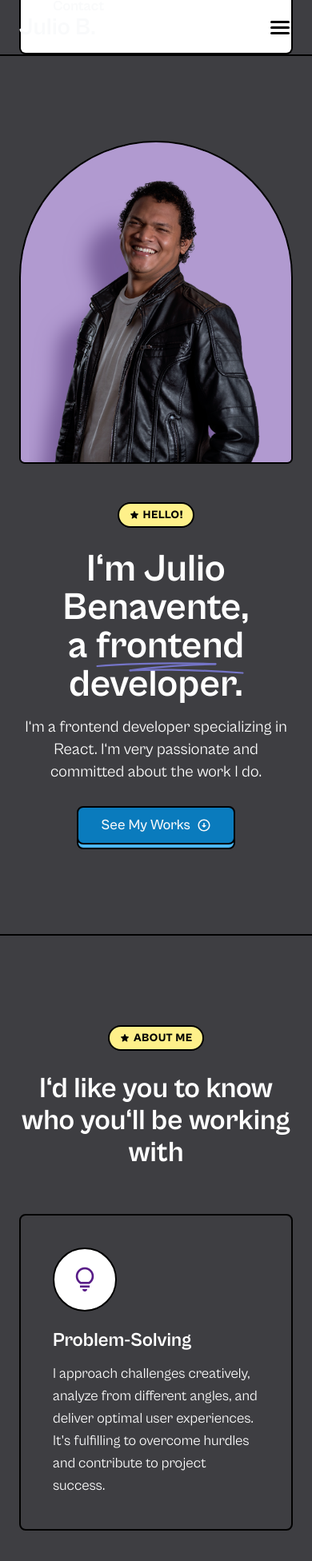
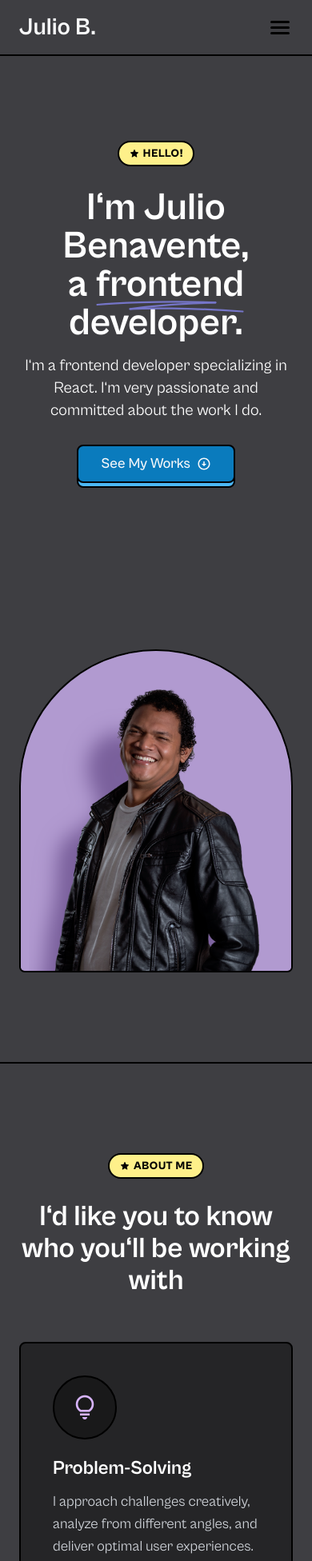
Before and after one commit to julio-benavente/portfolio, a Next.js app: page / in a window 390 px wide. Shown: the top 1952 px of the page at 80% size. Built offline with nearby package versions, Linux system fonts and the light colour scheme.

Commit message:
change of color for website

```diff
--- a/src/app/home/Contact/index.tsx
+++ b/src/app/home/Contact/index.tsx
@@ -59,10 +59,10 @@ const Contact = () => {
   };
 
   return (
-    <div id="contact" className="relative py-40 border-base-b">
+    <div id="contact" className="relative border-base-b bg-primary-bg">
       {/* <div cl/assName={cls("absolute top-0 left-0 w-full h-80 bg-white border-base border-t-0 border-x-0")}></div> */}
-      <div className={cls("relative container py-0 z-10", "lg:max-w-5xl lg:mx-auto")}>
-        <div className="p-10 border-base rounded-lg bg-primary-bg/60">
+      <div className={cls("relative container z-10", "lg:max-w-5xl lg:mx-auto")}>
+        <div className="p-10 border-base rounded-lg bg-primary-bg-700">
           <div className="flex flex-col items-center mb-12">
             <C.Badge className="mb-7">Contact</C.Badge>
 
--- a/src/app/home/Experience/Testimonials.tsx
+++ b/src/app/home/Experience/Testimonials.tsx
@@ -29,7 +29,7 @@ const Testimonials = () => {
   return (
     <div
       className={cls(
-        "relative py-12 px-8 border-base rounded-lg mx-2 mt-17 bg-white",
+        "relative py-12 px-8 border-base rounded-lg mx-2 mt-17 bg-primary-bg-700",
         "xs:bottom-0 xs:left-0 xs:mx-10 xs:z-10",
         "md:py-16 md:px-24 md:left-[0%] md:right-[0%] md:max-w-2xl md:mx-auto"
       )}
--- a/src/app/home/Experience/Timeline.tsx
+++ b/src/app/home/Experience/Timeline.tsx
@@ -27,7 +27,15 @@ const TimelineItem = (props: TimelineItemType) => {
     <div className={cls("relative group border-l-2 border-black pl-6", "md:ml-52")}>
       <div
         className={cls(
-          "absolute w-5 aspect-square border-2 rounded-full border-black top-0 left-0 translate-x-[calc(-50%-1px)] bg-primary-200"
+          "absolute w-5 aspect-square border-2 rounded-full border-black top-0 left-0 translate-x-[calc(-50%-1px)] bg-primary-200",
+          [
+            "group-[:nth-child(1)]:bg-primary-200",
+            "group-[:nth-child(2)]:bg-primary-300",
+            "group-[:nth-child(3)]:bg-primary-400",
+            "group-[:nth-child(4)]:bg-primary-500",
+            "group-[:nth-child(5)]:bg-primary-600",
+            "group-[:nth-child(6)]:bg-primary-700",
+          ]
         )}
       ></div>
       <p className={cls("uppercase font-bold mb-2", "md:absolute md:top-0 md:-left-6 md:-translate-x-full")}>
--- a/src/app/home/Experience/index.tsx
+++ b/src/app/home/Experience/index.tsx
@@ -12,7 +12,7 @@ import Testimonials from "./Testimonials";
 const index = () => {
   return (
     <div id="experience" className="bg-primary-bg relative z-10 border-base-b">
-      <div className={cls("container relative", "xs:pb-72")}>
+      <div className={cls("container relative")}>
         <div className="grid grid-flow-row gap-24">
           <PersonalImage />
           <div className={cls("grid grid-flow-row gap-y-24", "lg:grid-flow-col lg:gap-0 lg:grid-cols-12")}>
--- a/src/app/home/Hero/index.tsx
+++ b/src/app/home/Hero/index.tsx
@@ -17,8 +17,8 @@ const Hero = () => {
     <div id="home" className="bg-primary-bg border-b-2 border-black overflow-hidden">
       <div className="container pt-44">
         <div className={cls("flex flex-col gap-y-12", "lg:grid lg:grid-cols-12")}>
+          <HeadlineSide />
           <HeroImageSide />
-          <HeadlineSide />
         </div>
       </div>
     </div>
@@ -31,8 +31,8 @@ const HeadlineSide = () => {
   return (
     <div
       className={cls(
-        "flex flex-col items-center",
-        "lg:items-start lg:justify-center lg:col-start-1 lg:col-span-6 lg:order-1"
+        "flex flex-col items-center mb-40",
+        "lg:items-start lg:justify-center lg:col-start-1 lg:col-span-6 lg:mb-0"
       )}
     >
       <C.Badge className="mb-7">Hello!</C.Badge>
@@ -74,7 +74,7 @@ const HeadlineSide = () => {
 
 const HeroImageSide = () => {
   return (
-    <div className={cls("relative max-w-md mx-auto", "lg:col-start-7 col-span-6 lg:order-2")}>
+    <div className={cls("relative max-w-md mx-auto", "lg:col-start-7 col-span-6")}>
       {/* <div
         className={cls(
           "hidden",
--- a/src/app/home/SoftSkills/index.tsx
+++ b/src/app/home/SoftSkills/index.tsx
@@ -87,7 +87,7 @@ const SkillItem = (props: (typeof skillsList)[number]) => {
   return (
     <div
       className={cls(
-        "p-10 border-base rounded-lg grid grid-flow-row gap-5",
+        "p-10 border-base rounded-lg grid grid-flow-row gap-5 bg-primary-bg-700",
         // { "bg-purple-50": props.color === "purple" },
         // { "bg-green-50": props.color === "green" },
         // { "bg-pink-50": props.color === "pink" },
@@ -98,23 +98,23 @@ const SkillItem = (props: (typeof skillsList)[number]) => {
     >
       <div
         className={cls(
-          "w-20 aspect-square rounded-full border-base grid place-items-center bg-white",
+          "w-20 aspect-square rounded-full border-base grid place-items-center bg-primary-bg-800",
           "xs:justify-self-start"
         )}
       >
         {props.icon(
           cls(
             "text-4xl",
-            { "text-purple-900": props.color === "purple" },
-            { "text-green-900": props.color === "green" },
-            { "text-pink-900": props.color === "pink" },
-            { "text-blue-900": props.color === "blue" }
+            { "text-purple-300": props.color === "purple" },
+            { "text-green-300": props.color === "green" },
+            { "text-pink-300": props.color === "pink" },
+            { "text-blue-300": props.color === "blue" }
           )
         )}
       </div>
       <div>
         <h3 className="text-2xl font-bold mb-3">{props.title}</h3>
-        <p className="text-lg">{props.content}</p>
+        <p className="text-lg text-gray-300">{props.content}</p>
       </div>
     </div>
   );
--- a/src/components/Navbar/index.tsx
+++ b/src/components/Navbar/index.tsx
@@ -115,8 +115,12 @@ const SmallScreenNavbar = () => {
   });
 
   return (
-    <div className={cls("z-50 fixed top-0 w-full border-base border-t-0 border-x-0", "lg:hidden")}>
-      <div className={cls("container py-4 flex flex-column items-center justify-between  z-50")}>
+    <div className={cls("z-50 fixed top-0 w-full", "lg:hidden")}>
+      <div
+        className={cls(
+          "container py-4 flex flex-column items-center justify-between relative z-[1000] bg-primary-bg border-base border-t-0 border-x-0"
+        )}
+      >
         <Logo />
         <div onClick={handleHamburgerMenu} className="cursor-pointer p-1 -right-1" ref={handleHamburgerMenuRef}>
           {[1, 2, 3].map((e) => (
@@ -143,12 +147,12 @@ const SmallScreenNavbar = () => {
       </div>
 
       <div
-        className={cls("absolute px-6 w-full transition-transform duration-500 -translate-y-full -z-10", {
-          "translate-y-0.5": navbarIsOpen,
+        className={cls("absolute px-6 w-full transition-transform duration-500 -translate-y-full", {
+          "translate-y-0": navbarIsOpen,
         })}
         ref={navRef}
       >
-        <nav className={cls("py-8 px-10 border-b-2 border-l-2 border-r-2 border-black rounded-b-lg bg-white")}>
+        <nav className={cls("py-8 px-10 border-b-2 border-l-2 border-r-2 border-black rounded-b-lg bg-primary-bg")}>
           {links.map((link) => (
             <NavLink
               key={link.label}
```
